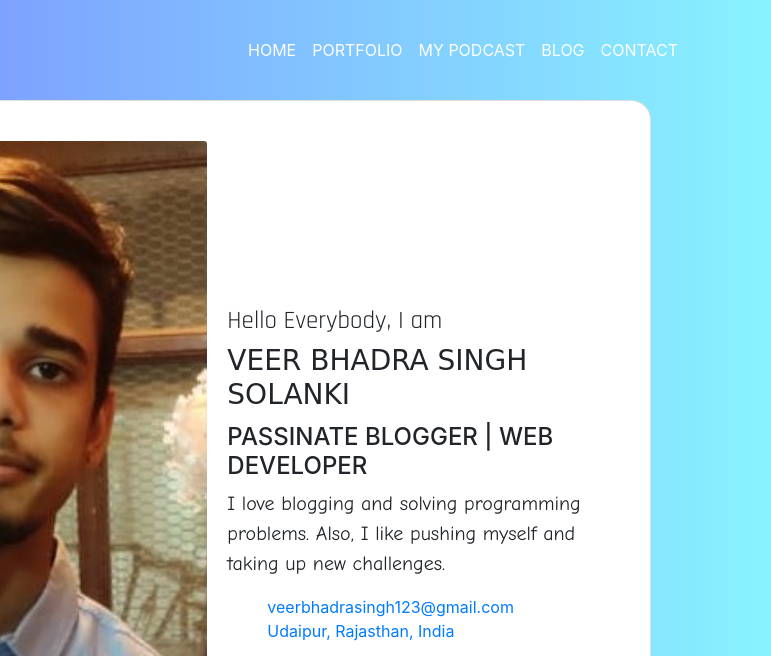
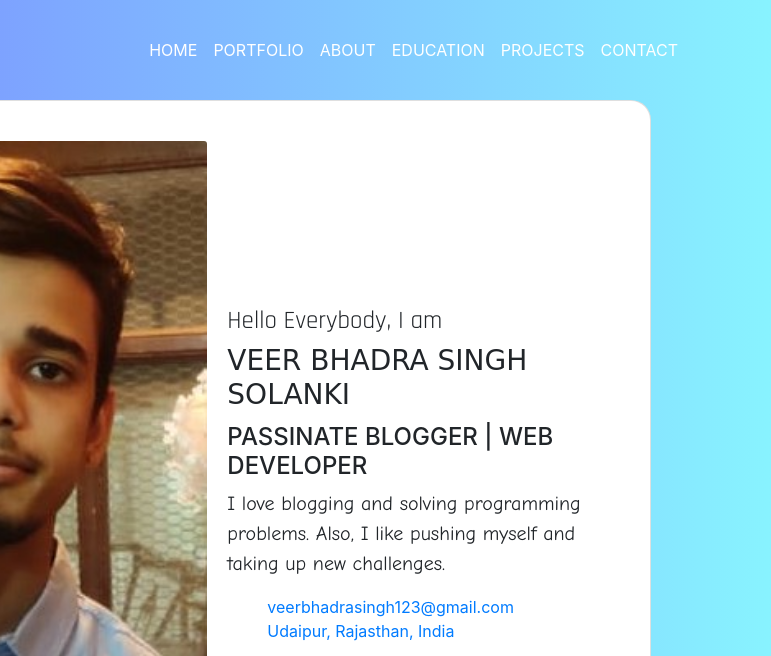
Before and after one commit to veerbhadrasolanki/api-portfolio, a plain HTML site: page index.html in a window 1280 px wide. Shown: the top 656 px of the page, 509-1280 px from the left. Drawn offline with nearby package versions, Linux system fonts and the light colour scheme; some icons are missing; a web font is replaced by a local one.

Commit message:
four change

```diff
--- a/index.html
+++ b/index.html
@@ -23,11 +23,12 @@
         </button>
         <div class="collapse navbar-collapse" id="Navbar">
         <ul class="navbar-nav ml-auto">
-          <li class="nav-item active"><a class="nav-link" href="#news">HOME</a></li>
-          <li class="nav-item active"><a class="nav-link" href="#contact">PORTFOLIO</a></li>
-          <li class="nav-item active"><a class="nav-link" href="#about">MY PODCAST</a></li>
-          <li class="nav-item active"><a class="nav-link" href="#blog">BLOG</a></li>
-          <li class="nav-item active"><a class="nav-link" href="#contact">CONTACT</a></li>
+          <li class="nav-item active"><a class="nav-link" href="#Home">HOME</a></li>
+          <li class="nav-item active"><a class="nav-link" href="#">PORTFOLIO</a></li>
+          <li class="nav-item active"><a class="nav-link" href="#About">ABOUT</a></li>
+          <li class="nav-item active"><a class="nav-link" href="#Education">EDUCATION</a></li>
+          <li class="nav-item active"><a class="nav-link" href="#Project">PROJECTS</a></li>
+          <li class="nav-item active"><a class="nav-link" href="#Contact">CONTACT</a></li>
         </ul>
         </div>
     </div>
@@ -66,7 +67,7 @@
     </div>
   </div>
 </div>
-<div class="row half-card" style="margin-left:0px;">
+<div class="row half-card" style="margin-left:0px;" id="About">
 </div>
 </div>
 <!-- Card-End -->
@@ -78,7 +79,7 @@
       I am always ready to have new experiences, meet new people and learn new things. </p>
   </div>
   <div class="col-lg-5">
-    <h5 class="about-banner">MY SKILLS</h5>
+    <h5 class="about-banner" id="Education">MY SKILLS</h5>
     <ul class="list">
       <li><i class="fab fa-html5 fa-2x personal_social" aria-hidden="true"></i></li>
       <li><i class="fab fa-css3 fa-2x personal_social" aria-hidden="true"></i></li>
@@ -152,7 +153,7 @@
 <header>
 <div class="row">
     <div class="col-sm-12 col-lg-12">
-       <h1 class="work">My Latest Project</h1>
+       <h1 class="work"  id="Project">My Latest Project</h1>
        <p class="para-work">Learning the theory is good, but applying your knowledge on a project is AWESOME</p>
      </div>
  </div>
```
